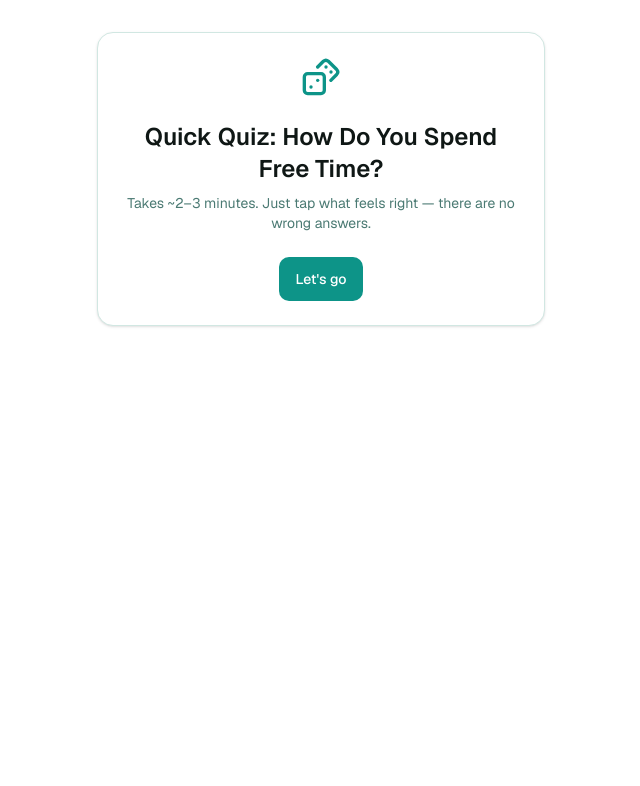
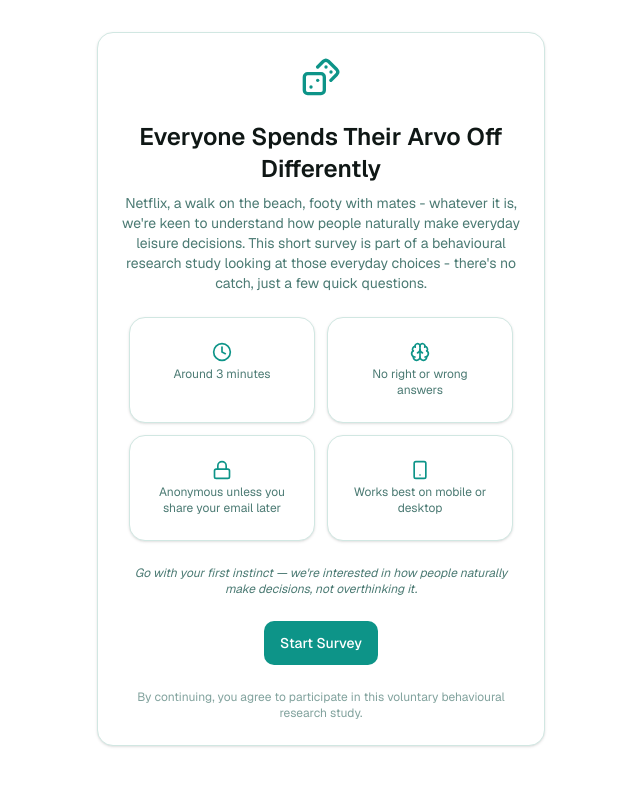
Before and after one commit to Numero-Nexus/Serqle-Survey-app-v2, a Next.js app: page / in a window 1280 px wide. Shown: the top 786 px of the page, without its empty margins (319-959 px from the left). Built offline with nearby package versions, Linux system fonts and the light colour scheme; no server answers.

Commit message:
updated the welcome screen

```diff
--- a/src/components/survey/welcome-screen.tsx
+++ b/src/components/survey/welcome-screen.tsx
@@ -1,7 +1,9 @@
 "use client";
 
-import { Dices } from "lucide-react";
+// import { Dices } from "lucide-react";
 import { Button } from "@/components/ui/button";
+import { Dices, Clock, Brain, Lock, Smartphone } from "lucide-react";
+import { Card } from "@/components/ui/card";
 
 interface WelcomeScreenProps {
   onStart: () => void;
@@ -13,16 +15,45 @@ export function WelcomeScreen({ onStart }: WelcomeScreenProps) {
       <Dices aria-hidden="true" className="h-10 w-10 text-primary" />
       <div className="flex flex-col gap-2">
         <h1 className="text-xl sm:text-2xl font-semibold text-foreground">
-          Quick Quiz: How Do You Spend Free Time?
+          Everyone Spends Their Arvo Off Differently
         </h1>
         <p className="text-sm text-muted-foreground">
-          Takes ~2–3 minutes. Just tap what feels right — there are no wrong
-          answers.
+          Netflix, a walk on the beach, footy with mates - whatever it is,
+          we&apos;re keen to understand how people naturally make everyday
+          leisure decisions. This short survey is part of a behavioural
+          research study looking at those everyday choices - there&apos;s no
+          catch, just a few quick questions.
         </p>
       </div>
+      <div className="grid grid-cols-2 gap-3 w-full max-w-sm">
+        <Card className="flex flex-col items-center gap-1 p-3 text-center">
+          <Clock aria-hidden="true" className="h-5 w-5 text-primary" />
+          <span className="text-xs text-muted-foreground">Around 3 minutes</span>
+        </Card>
+        <Card className="flex flex-col items-center gap-1 p-3 text-center">
+          <Brain aria-hidden="true" className="h-5 w-5 text-primary" />
+          <span className="text-xs text-muted-foreground">No right or wrong answers</span>
+        </Card>
+        <Card className="flex flex-col items-center gap-1 p-3 text-center">
+          <Lock aria-hidden="true" className="h-5 w-5 text-primary" />
+          <span className="text-xs text-muted-foreground">Anonymous unless you share your email later</span>
+        </Card>
+        <Card className="flex flex-col items-center gap-1 p-3 text-center">
+          <Smartphone aria-hidden="true" className="h-5 w-5 text-primary" />
+          <span className="text-xs text-muted-foreground">Works best on mobile or desktop</span>
+        </Card>
+      </div>
+        <p className="text-xs text-muted-foreground italic max-w-sm">
+          Go with your first instinct — we&apos;re interested in how people
+          naturally make decisions, not overthinking it.
+        </p>
       <Button variant="primary" onClick={onStart}>
-        Let&apos;s go
+        Start Survey
       </Button>
+      <p className="text-xs text-muted-foreground/70 max-w-sm">
+        By continuing, you agree to participate in this voluntary
+        behavioural research study.
+      </p>
     </div>
   );
 }
```
